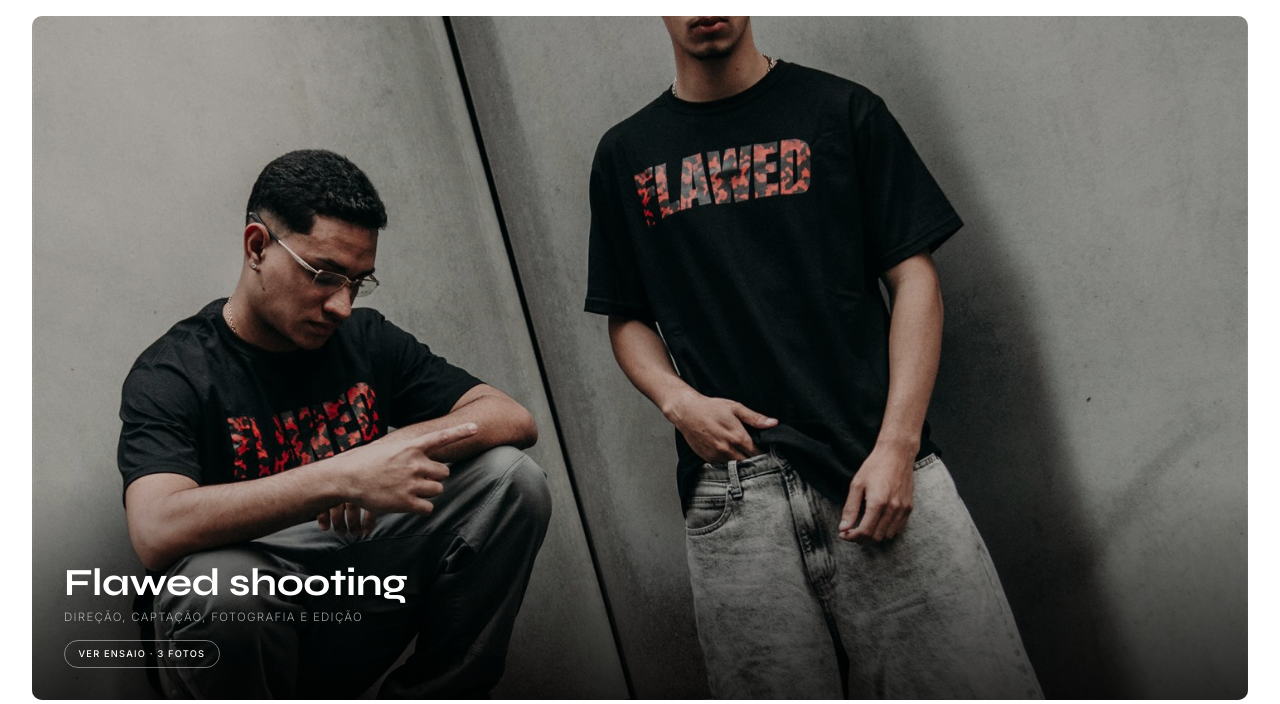
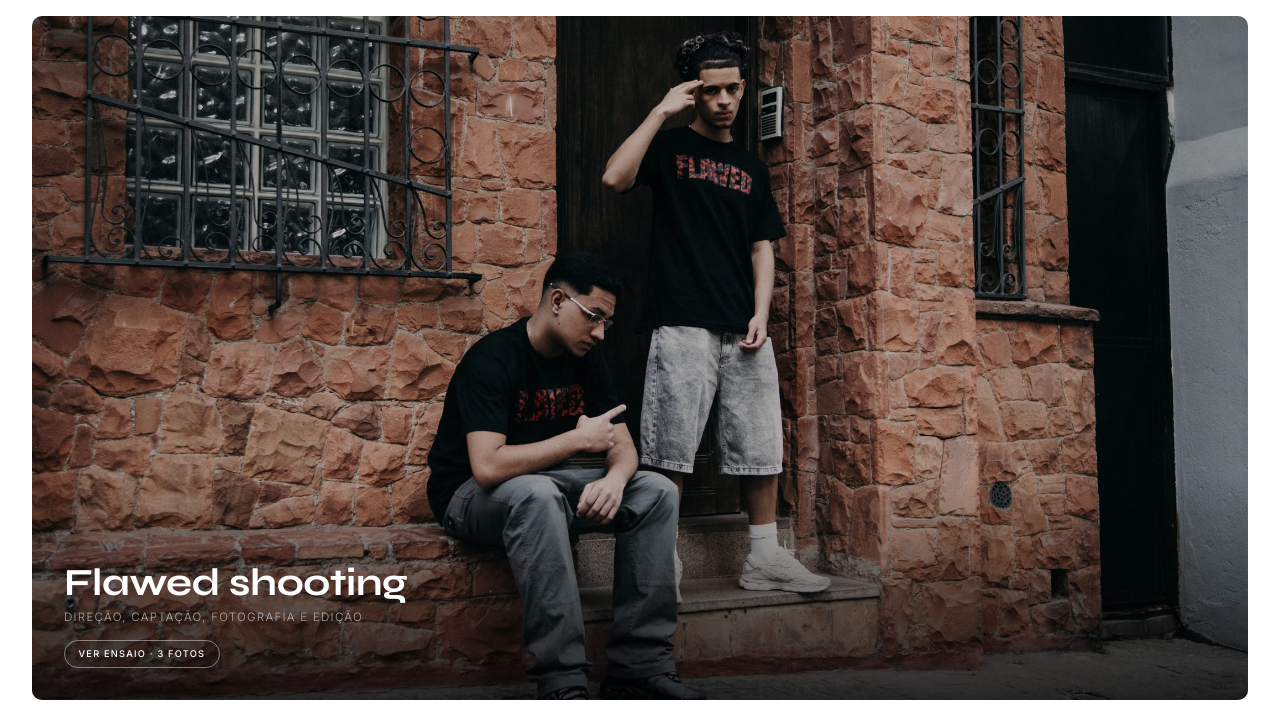
Before and after one commit to devcastrinho/gwfilms_portfile, a plain HTML site: page index.html in a window 1280 px wide. Shown: the part 3163-3867 px from the top of the page. Drawn offline with Linux system fonts and the light colour scheme.

Commit message:
Atualiza capa do ensaio Flawed

```diff
--- a/index.html
+++ b/index.html
@@ -127,7 +127,7 @@
       <div class="work-card-info"><h3>Unboxing</h3><p>Teaser · Vídeo</p></div>
     </button>
     <button class="work-card work-photo-card work-photo-cover reveal" type="button" data-gallery-open aria-label="Abrir galeria Flawed shooting com 3 fotos">
-      <img src="media/flawed-editorial-dupla.jpg" alt="Editorial da Flawed com dois modelos usando camisetas da marca" loading="lazy" decoding="async">
+      <img src="media/flawed-cover.jpg" alt="Editorial da Flawed com dois modelos em frente a uma fachada de tijolos" loading="lazy" decoding="async">
       <div class="work-card-info">
         <h3>Flawed shooting</h3>
         <p>Direção, captação, fotografia e edição</p>
```
Also changed, not shown: media/flawed-cover.jpg (added).
